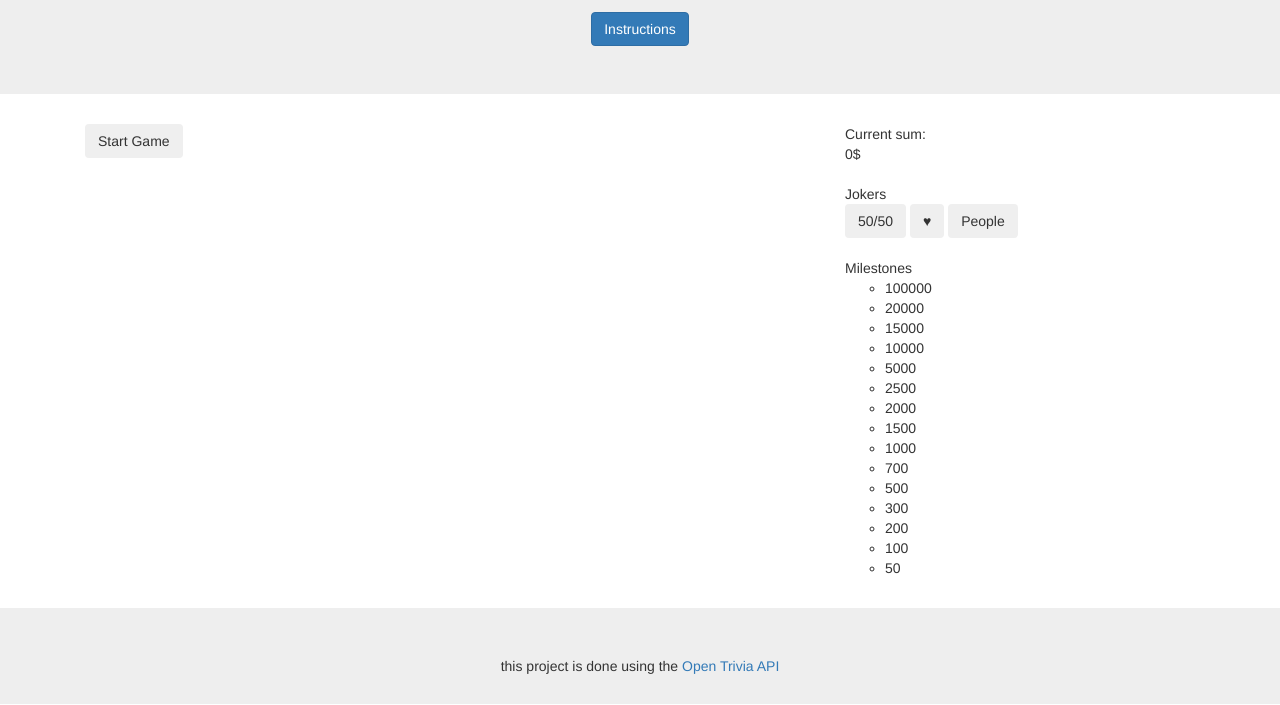
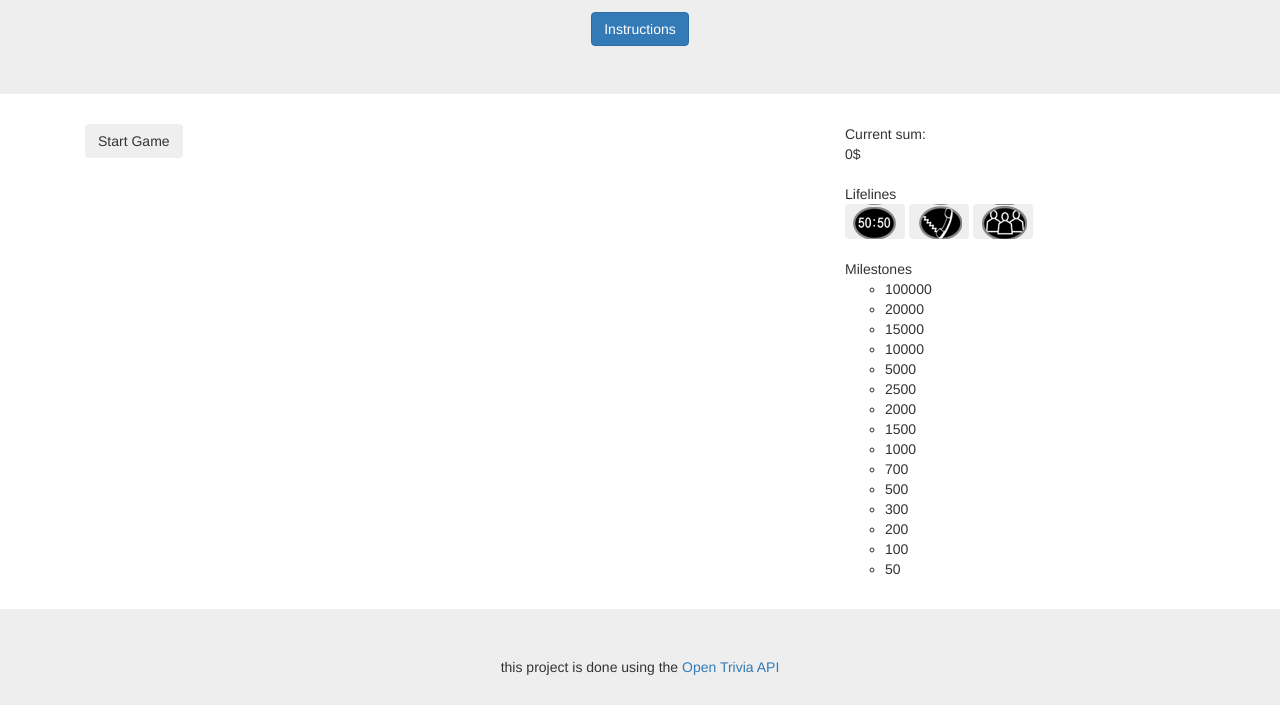
Before and after one commit to dvbreva/millionaire-trivia-game, a plain HTML site: page index.html in a window 1280 px wide. Shown: the part 210-915 px from the top of the page. Drawn offline with nearby package versions, Linux system fonts and the light colour scheme.

Commit message:
ui changes for lifelines buttons

```diff
--- a/css/style.css
+++ b/css/style.css
@@ -4,12 +4,30 @@ ul {
   list-style-type: upper-alpha;
 }
 
+#lifelineFiftyBtn {
+  background-image: url('images/1.png');
+  height: 35px;
+  width: 60px;
+}
+
+#lifelineFriendBtn {
+  background-image: url('images/2.png');
+  height: 35px;
+  width: 60px;
+}
+
+#lifelinePublicBtn {
+  background-image: url('images/3.png');
+  height: 35px;
+  width: 60px;
+}
+
 .selectedAnswer {
-    background-color: lightblue;
+  background-color: rgb(147, 124, 207);
 }
 
 .correctAnswer {
-    background-color: #7FE973;
+  background-color: rgb(59, 223, 41);
 }
 
 .incorrectAnswer {
@@ -18,17 +36,26 @@ ul {
 
 /* modal */
 .modal {
-    display: none; /* Hidden by default */
-    position: fixed; /* Stay in place */
-    z-index: 1; /* Sit on top */
-    padding-top: 100px; /* Location of the box */
+  display: none;
+  /* Hidden by default */
+  position: fixed;
+  /* Stay in place */
+  z-index: 1;
+  /* Sit on top */
+  padding-top: 100px;
+  /* Location of the box */
   left: 0;
   top: 0;
-    width: 100%; /* Full width */
-    height: 100%; /* Full height */
-    overflow: auto; /* Enable scroll if needed */
-    background-color: rgb(0,0,0); /* Fallback color */
-    background-color: rgba(0,0,0,0.4); /* Black w/ opacity */
+  width: 100%;
+  /* Full width */
+  height: 100%;
+  /* Full height */
+  overflow: auto;
+  /* Enable scroll if needed */
+  background-color: rgb(0, 0, 0);
+  /* Fallback color */
+  background-color: rgba(0, 0, 0, 0.4);
+  /* Black w/ opacity */
 }
 
 /* Modal Content */
--- a/index.html
+++ b/index.html
@@ -23,11 +23,11 @@
                   <span class="close">&times;</span>
                   <p>Click on the button "Start game" to start your quest on becoming a millionaire! <br>
                 Firstly, proceed to read carefully through the question. You have to choose only 1 correct answer.
-            In order to do that simply click above the selected answer - a blue background will appear to assure you that you have chosen one. If you hesitate between 2 answers you may choose to use any of the jokers: <br><br>
+            In order to do that simply click above the selected answer - a blue background will appear to assure you that you have chosen one. If you hesitate between 2 answers you may choose to use any of the lifelines: <br><br>
 
             50/50   --  will eliminate 2 wrong answers<br>
-            ♥   --  will give you suggestion by a friend<br>
-            people  --  will ask "the public" for the correct answer <br><br>
+            Phone-A-Friend  --  will give you suggestion by a friend<br>
+            Public  --  will ask "the public" for the correct answer <br><br>
 
             <br>
         Then if your answer is correct you will proceed to the next one and if it is not - your game will be over. You may restart it any time by clicking on the "Restart" button. <br>
@@ -56,11 +56,11 @@
             <br>
             <div id="score">0$</div>
             <br>
-            Jokers
+            Lifelines
             <br>
-            <button id="lifelineFiftyBtn" type="button" class="btn">50/50</button>
-            <button id="lifelineFriendBtn" type="button" class="btn">♥</button>
-            <button id="lifelinePublicBtn" type="button" class="btn">People</button>
+            <button id="lifelineFiftyBtn" type="button" class="btn">     </button>
+            <button id="lifelineFriendBtn" type="button" class="btn">     </button>
+            <button id="lifelinePublicBtn" type="button" class="btn">     </button>
             <br>
             <br>
             Milestones
```
Also changed, not shown: css/images/1.png (added), css/images/2.png (added), css/images/3.png (added). Lines whose indentation alone changed are shown as unchanged.
